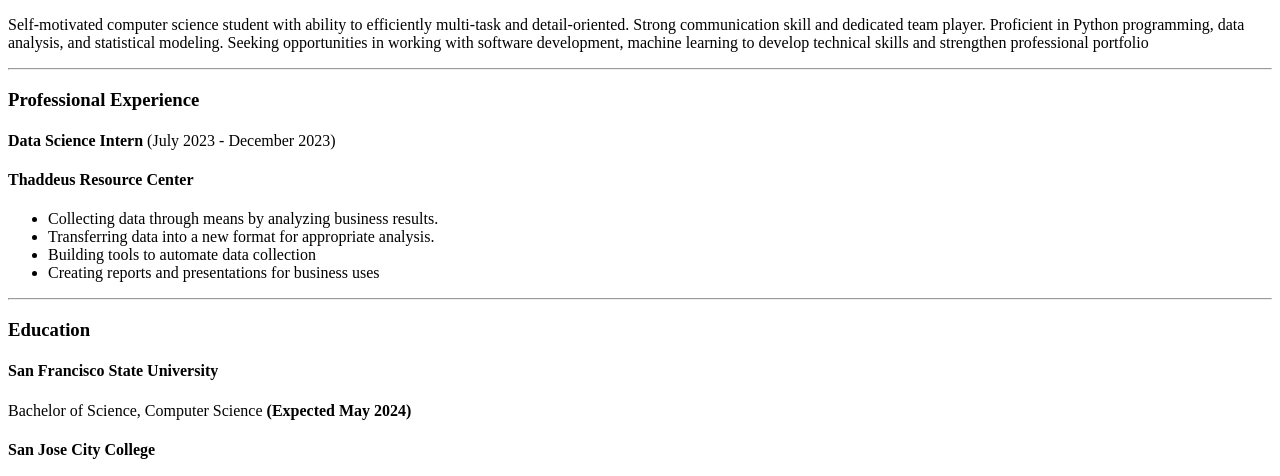
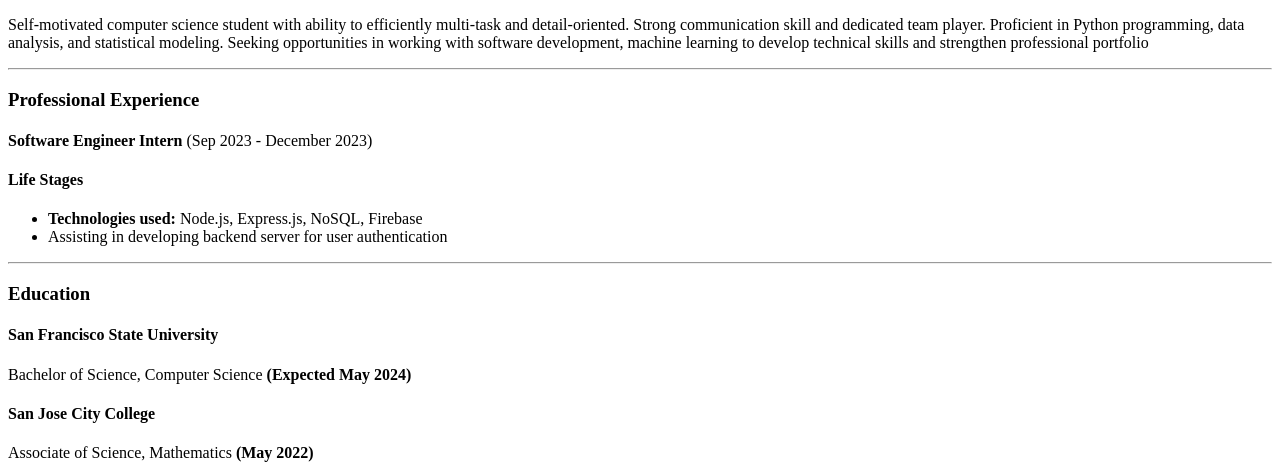
Before and after one commit to danhpham2000/Online-Resume, a plain HTML site: page index.html in a window 1280 px wide. Shown: the part 315-791 px from the top of the page. Drawn offline with Linux system fonts and the light colour scheme.

Commit message:
Update index.html

```diff
--- a/index.html
+++ b/index.html
@@ -18,13 +18,11 @@
     <hr>
 
     <h3>Professional Experience</h2>
-    <h4>Data Science Intern <span style="font-weight: normal;">(July 2023 - December 2023)</span></h4>
-    <h4>Thaddeus Resource Center</h4>
+    <h4>Software Engineer Intern <span style="font-weight: normal;">(Sep 2023 - December 2023)</span></h4>
+    <h4>Life Stages</h4>
     <ul>
-        <li>Collecting data through means by analyzing business results.</li>
-        <li>Transferring data into a new format for appropriate analysis.</li>
-        <li>Building tools to automate data collection</li>
-        <li>Creating reports and presentations for business uses</li>
+        <li><strong>Technologies used: </strong>Node.js, Express.js, NoSQL, Firebase</li>
+        <li>Assisting in developing backend server for user authentication</li>
     </ul>
     <hr>
 
```
